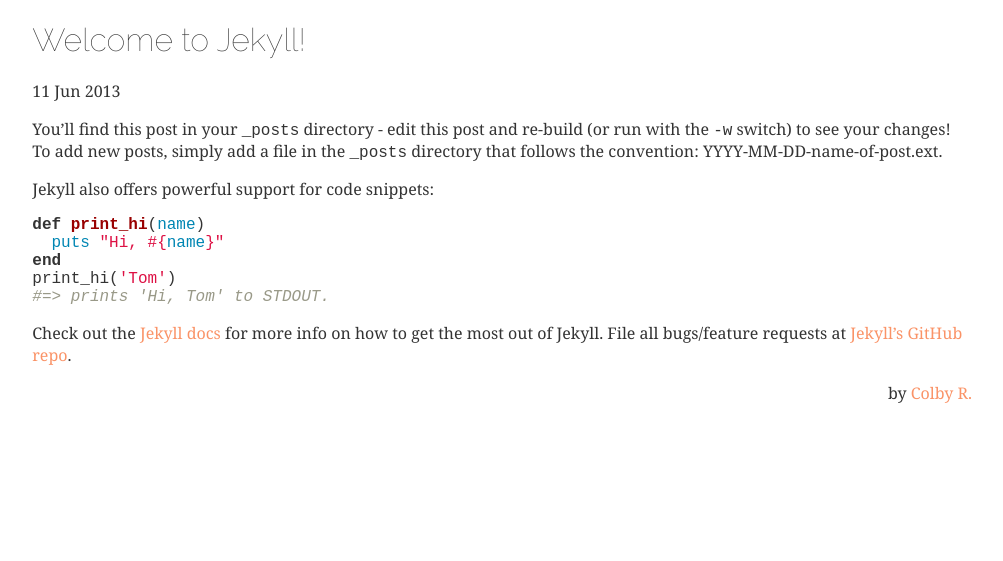
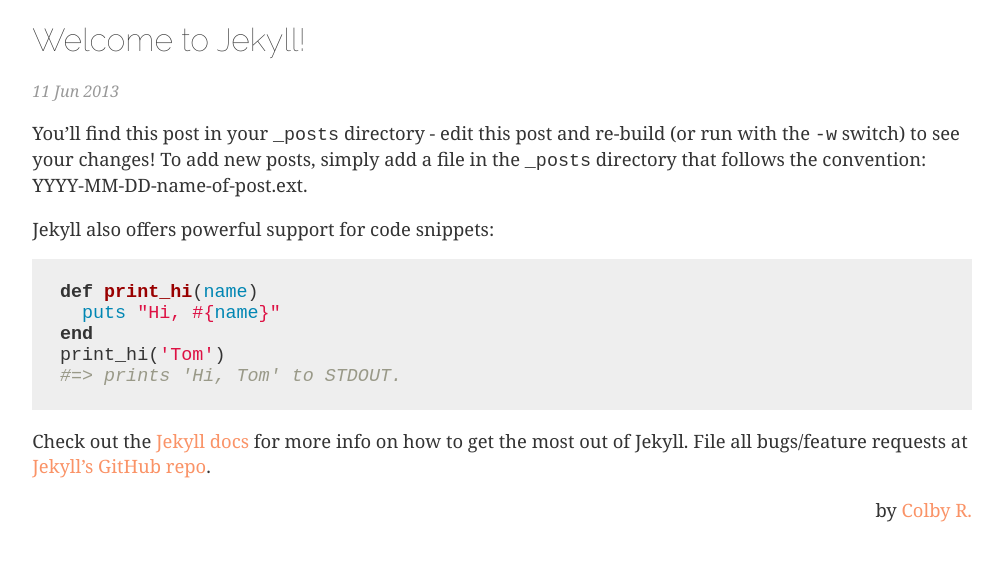
Before and after one commit to colbyr/colbyr.github.io, a Jekyll site: the page built from _posts/2013-06-11-welcome-to-jekyll.markdown, in a window 1280 px wide. Shown: the top 561 px of the page, without its empty margins (138-1141 px from the left). Built offline with Jekyll 4.4.1, drawn with Linux system fonts in a browser that asks for light colours.

Commit message:
post formatting!

```diff
--- a/_layouts/post.html
+++ b/_layouts/post.html
@@ -5,15 +5,15 @@
 <div class="container">
   <div class="row">
     <div class="col-12">
-      <article>
-        <header>
+      <article class="post">
+        <header class="title">
           <h1>{{ page.title }}</h1>
           <p class="date">{{ page.date | date_to_string }}</p>
         </header>
-        <section>
+        <section class="content">
           {{ content }}
         <section>
-        <footer class="text-right">
+        <footer class="meta text-right">
           <p>by <a href="/me.html" class="author">Colby R.</a></p>
         <footer>
       </article>
--- a/css/main.css
+++ b/css/main.css
@@ -38,6 +38,11 @@
   border: none;
   height: 1px;
   margin: 1em 0;
+}
+
+pre {
+  background-color: #eee;
+  padding: 1.25em 1.5em;
 }
 
 ol.unstyled,
@@ -117,6 +122,13 @@
 
 .post {
 }
+  .post .content {
+    font-size: 1.15em;
+  }
+  .post .date {
+    font-style: italic;
+    color: #999;
+  }
 
 .post-list {
   font-size: 1.5em;
```
